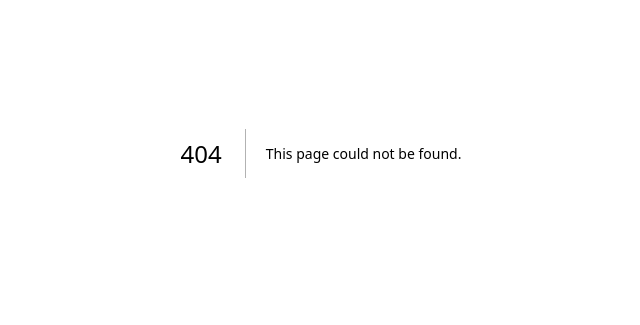
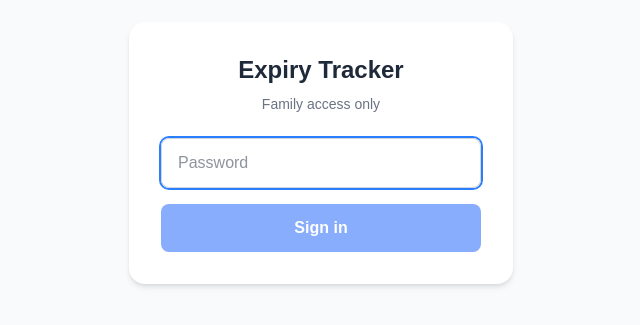
Before and after one commit to suryansh-agarwal/expiration-date-tracker, a Next.js app: page /login in a window 1280 px wide. Before the commit this address had no page. Shown: the part 247-572 px from the top of the page, without its empty margins (319-959 px from the left). Built offline with nearby package versions, Linux system fonts and the light colour scheme.

Commit message:
feat: add login page and root redirect

```diff
--- /dev/null
+++ b/app/login/page.tsx
@@ -0,0 +1,57 @@
+'use client'
+
+import { useState } from 'react'
+import { useRouter } from 'next/navigation'
+
+export default function LoginPage() {
+  const [password, setPassword] = useState('')
+  const [error, setError] = useState('')
+  const [loading, setLoading] = useState(false)
+  const router = useRouter()
+
+  async function handleSubmit(e: React.FormEvent) {
+    e.preventDefault()
+    setLoading(true)
+    setError('')
+
+    const res = await fetch('/api/auth/login', {
+      method: 'POST',
+      headers: { 'Content-Type': 'application/json' },
+      body: JSON.stringify({ password }),
+    })
+
+    if (res.ok) {
+      router.push('/dashboard')
+    } else {
+      setError('Wrong password. Try again.')
+      setLoading(false)
+    }
+  }
+
+  return (
+    <main className="min-h-screen flex items-center justify-center bg-gray-50 px-4">
+      <div className="w-full max-w-sm bg-white rounded-2xl shadow-md p-8">
+        <h1 className="text-2xl font-bold text-center text-gray-800 mb-2">Expiry Tracker</h1>
+        <p className="text-center text-gray-500 text-sm mb-6">Family access only</p>
+        <form onSubmit={handleSubmit} className="space-y-4">
+          <input
+            type="password"
+            placeholder="Password"
+            value={password}
+            onChange={e => setPassword(e.target.value)}
+            className="w-full border border-gray-300 rounded-lg px-4 py-3 text-gray-800 focus:outline-none focus:ring-2 focus:ring-blue-500"
+            autoFocus
+          />
+          {error && <p className="text-red-500 text-sm">{error}</p>}
+          <button
+            type="submit"
+            disabled={loading || !password}
+            className="w-full bg-blue-600 text-white rounded-lg py-3 font-semibold disabled:opacity-50"
+          >
+            {loading ? 'Signing in...' : 'Sign in'}
+          </button>
+        </form>
+      </div>
+    </main>
+  )
+}
--- a/app/page.tsx
+++ b/app/page.tsx
@@ -1,65 +1,5 @@
-import Image from "next/image";
+import { redirect } from 'next/navigation'
 
 export default function Home() {
-  return (
-    <div className="flex flex-col flex-1 items-center justify-center bg-zinc-50 font-sans dark:bg-black">
-      <main className="flex flex-1 w-full max-w-3xl flex-col items-center justify-between py-32 px-16 bg-white dark:bg-black sm:items-start">
-        <Image
-          className="dark:invert"
-          src="/next.svg"
-          alt="Next.js logo"
-          width={100}
-          height={20}
-          priority
-        />
-        <div className="flex flex-col items-center gap-6 text-center sm:items-start sm:text-left">
-          <h1 className="max-w-xs text-3xl font-semibold leading-10 tracking-tight text-black dark:text-zinc-50">
-            To get started, edit the page.tsx file.
-          </h1>
-          <p className="max-w-md text-lg leading-8 text-zinc-600 dark:text-zinc-400">
-            Looking for a starting point or more instructions? Head over to{" "}
-            <a
-              href="https://vercel.com/templates?framework=next.js&utm_source=create-next-app&utm_medium=appdir-template-tw&utm_campaign=create-next-app"
-              className="font-medium text-zinc-950 dark:text-zinc-50"
-            >
-              Templates
-            </a>{" "}
-            or the{" "}
-            <a
-              href="https://nextjs.org/learn?utm_source=create-next-app&utm_medium=appdir-template-tw&utm_campaign=create-next-app"
-              className="font-medium text-zinc-950 dark:text-zinc-50"
-            >
-              Learning
-            </a>{" "}
-            center.
-          </p>
-        </div>
-        <div className="flex flex-col gap-4 text-base font-medium sm:flex-row">
-          <a
-            className="flex h-12 w-full items-center justify-center gap-2 rounded-full bg-foreground px-5 text-background transition-colors hover:bg-[#383838] dark:hover:bg-[#ccc] md:w-[158px]"
-            href="https://vercel.com/new?utm_source=create-next-app&utm_medium=appdir-template-tw&utm_campaign=create-next-app"
-            target="_blank"
-            rel="noopener noreferrer"
-          >
-            <Image
-              className="dark:invert"
-              src="/vercel.svg"
-              alt="Vercel logomark"
-              width={16}
-              height={16}
-            />
-            Deploy Now
-          </a>
-          <a
-            className="flex h-12 w-full items-center justify-center rounded-full border border-solid border-black/[.08] px-5 transition-colors hover:border-transparent hover:bg-black/[.04] dark:border-white/[.145] dark:hover:bg-[#1a1a1a] md:w-[158px]"
-            href="https://nextjs.org/docs?utm_source=create-next-app&utm_medium=appdir-template-tw&utm_campaign=create-next-app"
-            target="_blank"
-            rel="noopener noreferrer"
-          >
-            Documentation
-          </a>
-        </div>
-      </main>
-    </div>
-  );
+  redirect('/dashboard')
 }
```
